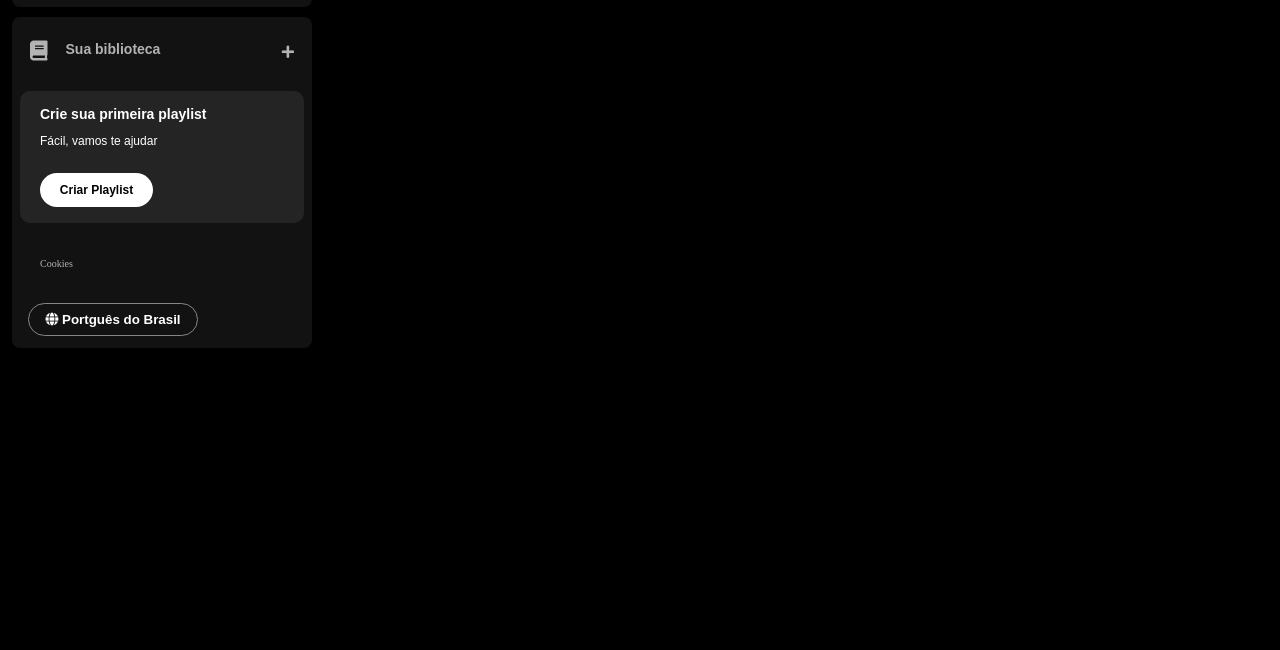
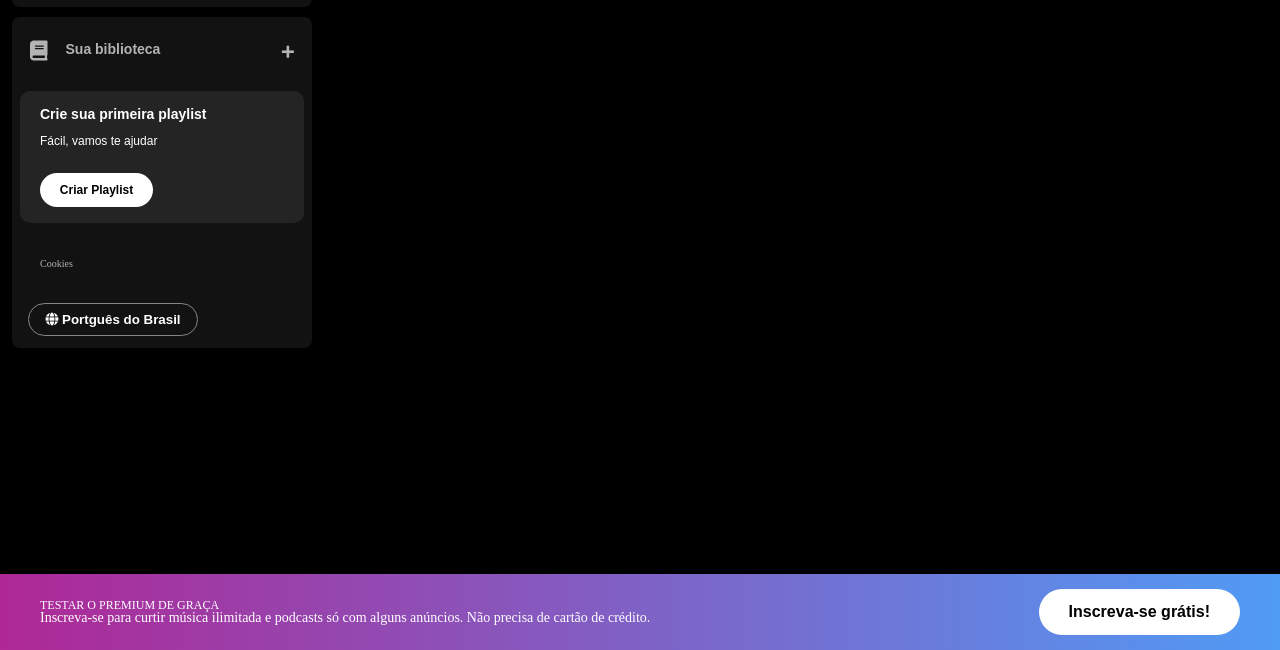
Before and after one commit to mr-cerebro/spotify-imersao-alura, a plain HTML site: page index.html in a window 1280 px wide. Shown: the part 150-800 px from the top of the page. Drawn offline with Linux system fonts and the light colour scheme.

Commit message:
Add the footer to the project

```diff
--- a/index.html
+++ b/index.html
@@ -78,5 +78,17 @@
         </div>
       </div>
     </div>
+    <footer class="disclaimer-premium">
+      <div class="text">
+        <p class="disclaimer-premium__title">Testar o premium de graça</p>
+        <p class="disclaimer-premium__subtitle">
+          Inscreva-se para curtir música ilimitada e podcasts só com alguns
+          anúncios. Não precisa de cartão de crédito.
+        </p>
+      </div>
+      <div class="button">
+        <button type="button">Inscreva-se grátis!</button>
+      </div>
+    </footer>
   </body>
 </html>
--- a/style.css
+++ b/style.css
@@ -171,3 +171,44 @@ h1 {
   padding: 8px;
   border-radius: 20px;
 }
+
+.disclaimer-premium {
+  position: fixed;
+  bottom: 0;
+  left: 0;
+  right: 0;
+  background: linear-gradient(to right, #ae2896, #509bf5);
+  padding: 15px 40px;
+  display: flex;
+  justify-content: space-between;
+}
+
+.disclaimer-premium .text {
+  flex-shrink: 0;
+}
+
+.disclaimer-premium .disclaimer-premium__title {
+  color: #fff;
+  text-transform: uppercase;
+  font-weight: 400;
+  font-size: 12px;
+  margin-top: 10px;
+}
+
+.disclaimer-premium .disclaimer-premium__subtitle {
+  color: #fff;
+  font-size: 14px;
+  font-weight: 500;
+}
+
+.disclaimer-premium button {
+  background-color: #fff;
+  color: #000;
+  font-size: 16px;
+  font-weight: bold;
+  padding: 14px 30px;
+  border: 0;
+  border-radius: 40px;
+  cursor: pointer;
+  flex-shrink: 0;
+}
```
